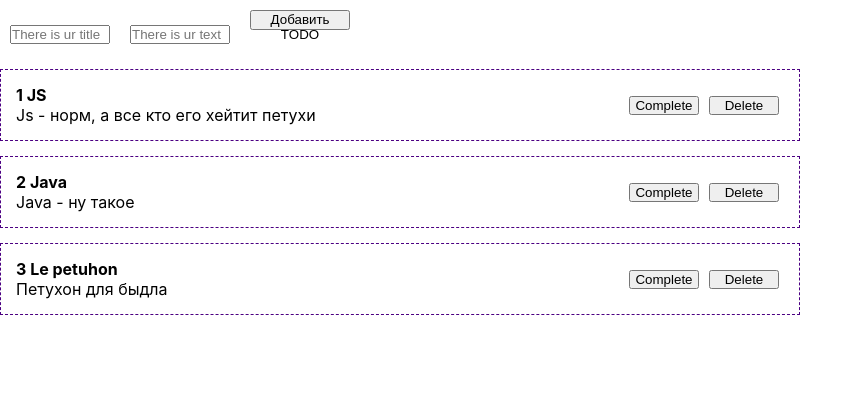
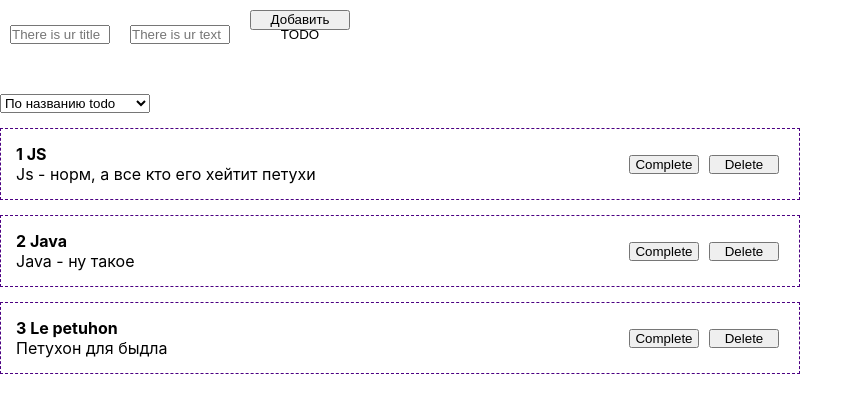
Before and after one commit to 1mpuser/ToDo, a React (Create React App) app: page / in a window 1280 px wide. Shown: the top 412 px of the page, without its empty margins (0-863 px from the left). Built offline with nearby package versions, Linux system fonts and the light colour scheme.

Commit message:
one more functional

```diff
--- a/src/App.js
+++ b/src/App.js
@@ -7,6 +7,7 @@ import './styles/App.css';
 import { useState /*useRef*/ } from 'react';
 import FormDiv from './components/UI/FormDiv/FormDiv';
 import ToDoList from './components/UI/TodoList/ToDoList';
+import MySelect from './components/UI/select/MySelect';
 
 function App() {
 	//let id = nanoid;
@@ -20,18 +21,37 @@ function App() {
 		{ title: 'Java', body: 'Java - ну такое', color: 'tomato' },
 		{ title: 'Le petuhon', body: 'Петухон для быдла', color: 'hotpink' },
 	]);
-	//todo
-	//сделать
-
+	const [selectValue, setSelectValue] = useState();
 	const createToDo = (newToDo) => {
 		setToDoContentArr([...toDoContent, newToDo]);
 	};
 	const removeTodo = (removeElem) => {
 		setToDoContentArr(toDoContent.filter((item) => item !== removeElem));
 	};
+	const sortObjs = (sort) => {
+		console.log(sort);
+	};
 	return (
 		<>
 			<FormDiv create={createToDo} />
+			<br></br>
+			<br></br>
+			<MySelect
+				defaultValue={'Сратировка'}
+				options={[
+					{
+						value: 'title',
+						name: 'По названию todo',
+					},
+					{
+						value: 'text',
+						name: 'По названию тексту todo',
+					},
+				]}
+				value={selectValue}
+				setValue={setSelectValue}
+				onChange={() => sortObjs}
+			/>
 			<ToDoList remove={removeTodo} objs={toDoContent} />
 		</>
 	);
--- a/src/components/UI/TodoList/ToDoList.jsx
+++ b/src/components/UI/TodoList/ToDoList.jsx
@@ -2,18 +2,17 @@ import React from 'react';
 import classes from './ToDoList.module.css'
 import Todo from '../todo/Todo';
 import { nanoid } from 'nanoid';
+
 const ToDoList = ({remove, objs}) => {
     let id = nanoid;
     //posts is just an array with objects which we can take to map and take to todos
     const todos = objs.map((item, index) => (
 		<Todo remove={remove} key={id()} number={index + 1} /*title={item.title} body = {item.body}*/ object = {item}/>
 	));
-
-    return (
-        <div className={classes.TDL}>
-            {todos}
-        </div>
-    );
+    let header =  <h1 style={{textAlign: 'center'}}>Тут нихуя нет</h1>;
+    let div;
+    if (todos.length !== 0)  div = <div className={classes.TDL}>{todos}</div>
+    else div = <div className={classes.TDL}>{header}</div>
+    return div;
 }
-
 export default ToDoList;
--- /dev/null
+++ b/src/components/UI/select/MySelect.jsx
@@ -0,0 +1,17 @@
+import React, { useState } from 'react';
+import { nanoid } from 'nanoid';
+import classes from './MySelect.module.css'
+
+const MySelect = ({options, defaultValue, value, setValue}) => {
+    const id = nanoid;
+    return (
+        <select className={classes.MSL} value={value} onChange={(event)=>setValue(event.target.value)}>
+            <option key={id()} disabled value={defaultValue}>{defaultValue}</option>
+            {options.map((item)=><option key={id()} value = {item.value}>
+                {item.name}
+            </option>)}
+        </select>
+    );
+}
+
+export default MySelect;
--- /dev/null
+++ b/src/components/UI/select/MySelect.module.css
@@ -0,0 +1,3 @@
+.MSL{
+    width: 150px;
+}
```
